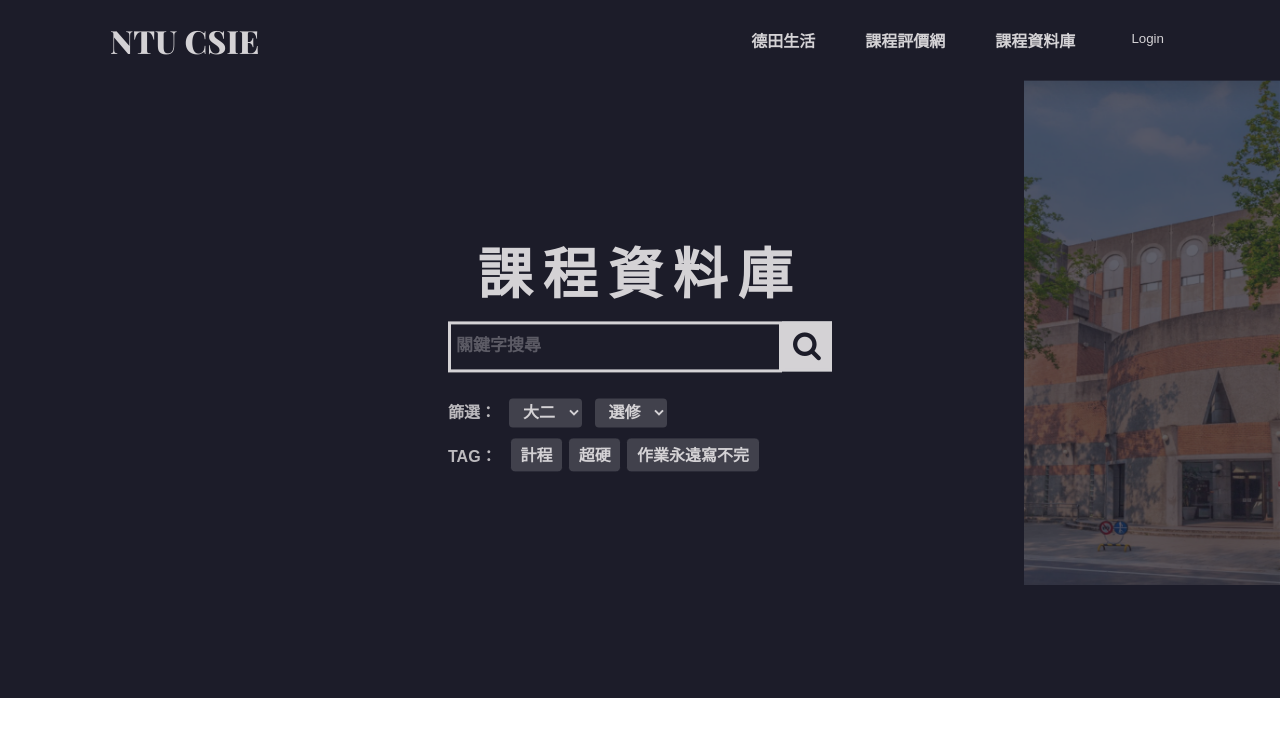
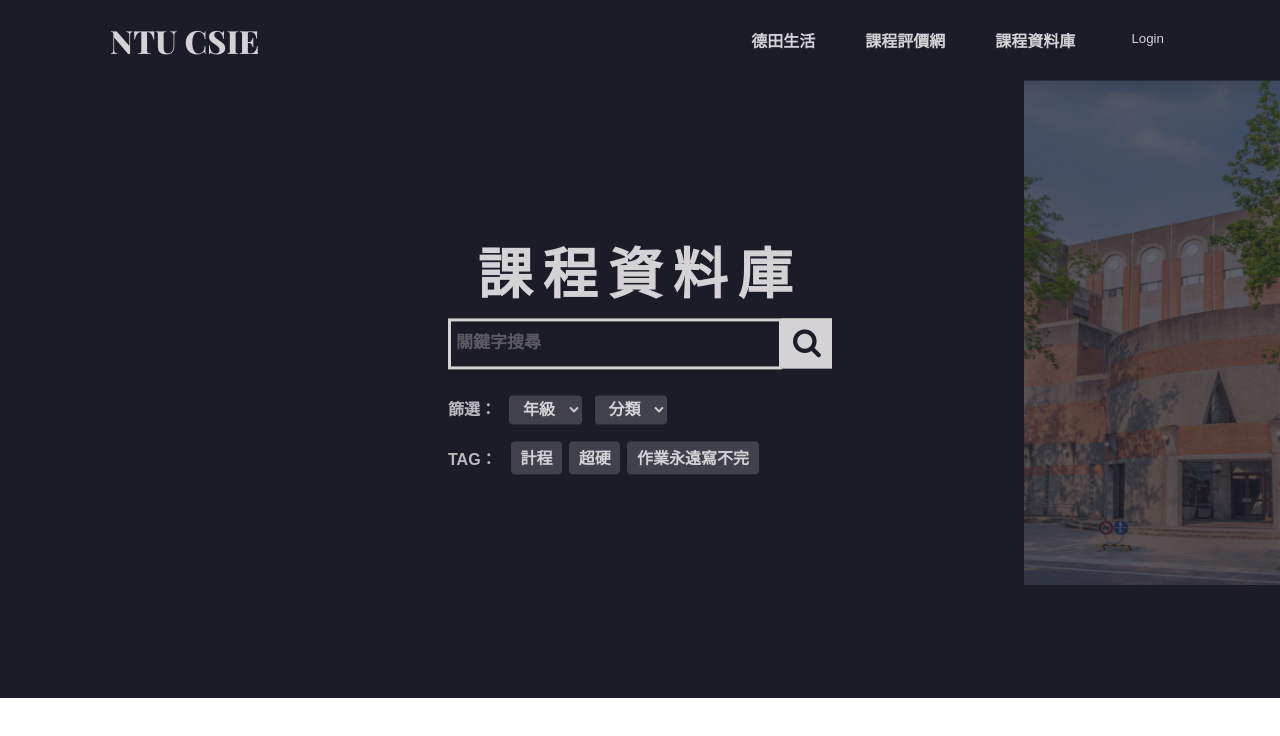
Before and after one commit to NTUCSIECouncil/council.csie-frontend, a Next.js app: page /database in a window 1280 px wide. Shown: the top 736 px of the page. Built offline with nearby package versions, Linux system fonts and the light colour scheme; no server answers.

Commit message:
fix(front): eliminate errors in database page
Did the same thing as 29b005.
Formatted the file.

```diff
--- a/src/app/database/page.tsx
+++ b/src/app/database/page.tsx
@@ -20,25 +20,31 @@ const Page: FC = () => {
             </button>
           </Link>
         </div>
-        <p className={styles.word}>篩選：&nbsp;&nbsp;&nbsp;
-          <select id="selectGrade" className={styles.selectBox}>
+        <p className={styles.word}>
+          篩選：&nbsp;&nbsp;&nbsp;
+          <select
+            defaultValue={'all'}
+            id="selectGrade"
+            className={styles.selectBox}
+          >
             <option value="all">年級</option>
             <option value="freshman">大一</option>
-            <option value="sophomore" selected>大二</option>
+            <option value="sophomore">大二</option>
             <option value="junior">大三</option>
             <option value="senior">大四</option>
           </select>
           &nbsp; &nbsp;
-          <select id="selectType" className={styles.selectBox}>
+          <select defaultValue='all' id="selectType" className={styles.selectBox}>
             <option value="all">分類</option>
             <option value="require">必修</option>
-            <option value="select" selected>選修</option>
+            <option value="select">選修</option>
           </select>
-          <div className={styles.customBreak}></div>
+        </p>
+        <p className={styles.word}>
           TAG：&nbsp;&nbsp;&nbsp;
-          <a href="/tagged/taxi" className={styles.tag}>計程</a>
-          <a href="/tagged/hard" className={styles.tag}>超硬</a>
-          <a href="/tagged/hw" className={styles.tag}>作業永遠寫不完</a>
+          <Link href="/tagged/taxi" className={styles.tag}>計程</Link>
+          <Link href="/tagged/hard" className={styles.tag}>超硬</Link>
+          <Link href="/tagged/hw" className={styles.tag}>作業永遠寫不完</Link>
         </p>
         <svg width="0" height="0" viewBox="0 0 400 300">
           <defs>
--- a/src/styles/database.module.css
+++ b/src/styles/database.module.css
@@ -32,10 +32,6 @@
 .word {
     color: #bbb9bd;
     font-weight: bold;
-}
-
-.customBreak {
-    height: 10px;
 }
 
 /* select box and tag */
```
Lines whose indentation alone changed are shown as unchanged.
